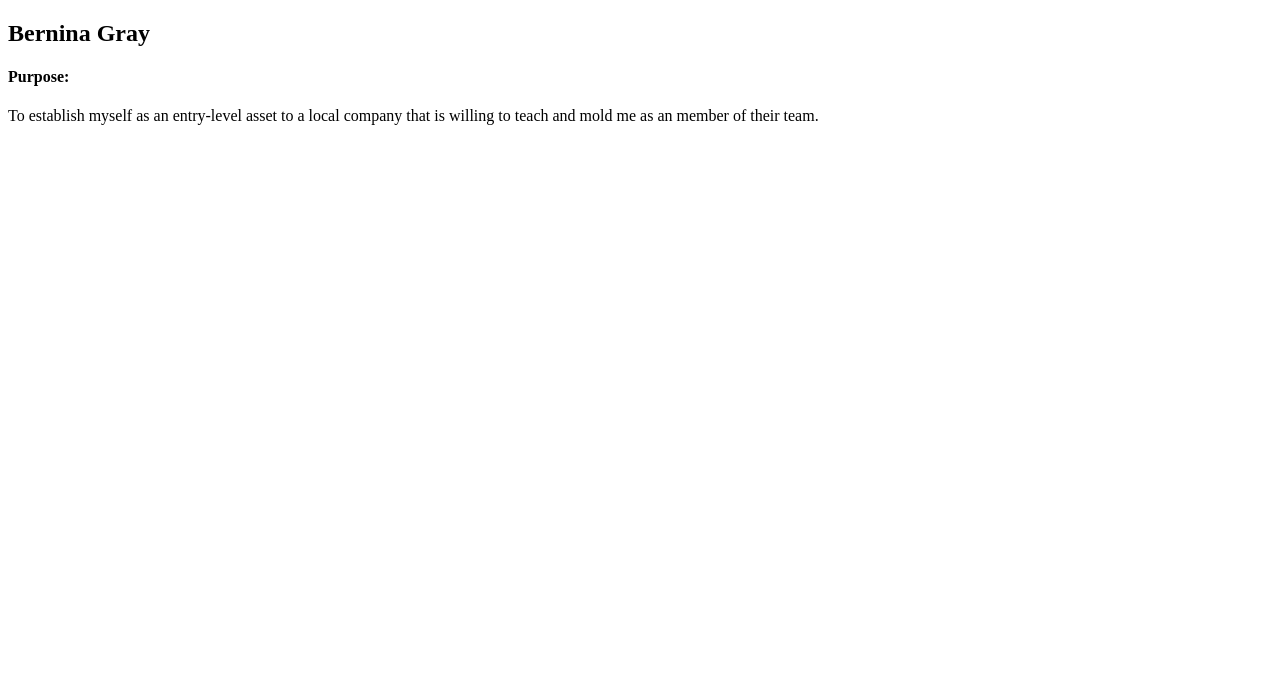
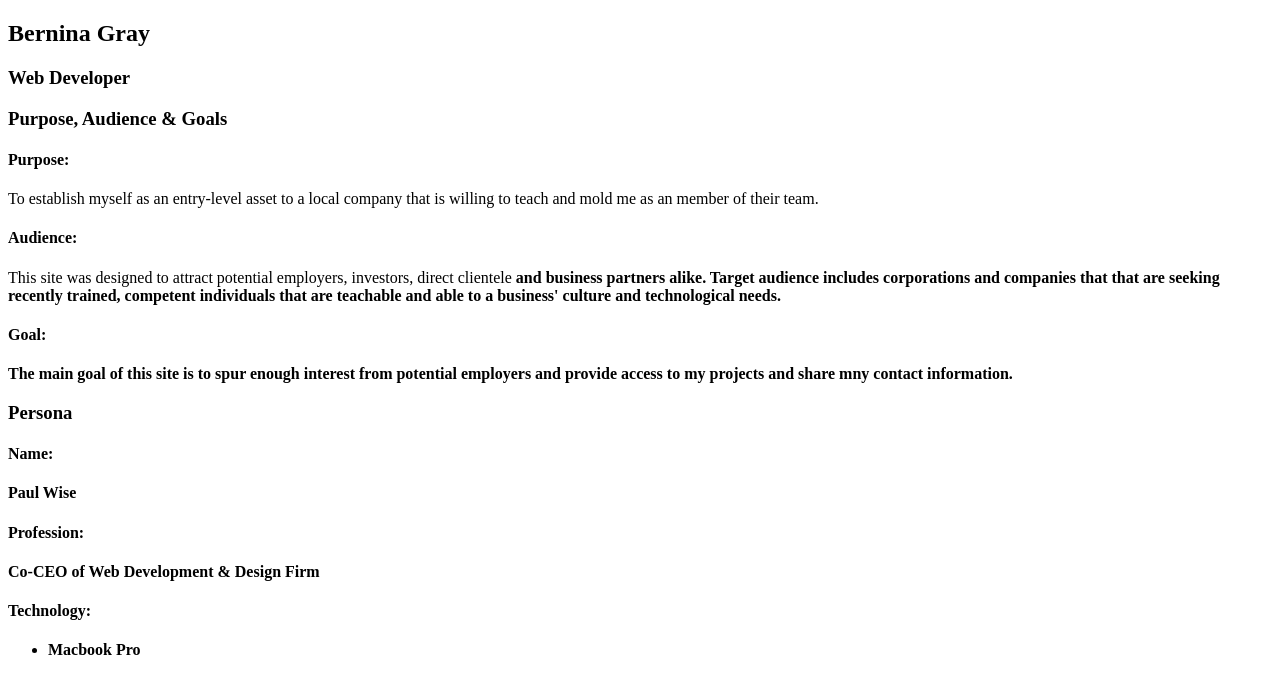
Before and after one commit to berninagray/bernina-gray, a PHP site: page /milestone-1.php in a window 1280 px wide. Shown: the top 694 px of the page. Run offline with PHP 8.4, Linux system fonts and the light colour scheme.

Commit message:
Test Test

```diff
--- a/public_html/documentation/milestone-1.php
+++ b/public_html/documentation/milestone-1.php
@@ -6,8 +6,27 @@
 	</head>
 	<body>
 		<h2>Bernina Gray</h2>
-		<h4>Purpose:</h4>
-		<p>To establish myself as an entry-level asset to a local company that is willing to
-			teach and mold me as an member of their team.</p>
+		<h3>Web Developer</h3>
+		<h3>Purpose, Audience & Goals</h3>
+			<h4>Purpose:</h4>
+				<p>To establish myself as an entry-level asset to a local company that is willing to
+				teach and mold me as an member of their team.</p>
+			<h4>Audience:</h4>
+				<p>This site was designed to attract potential employers, investors, direct clientele<b/>
+				and business partners alike. Target audience includes corporations and companies that <b/>
+				that are seeking recently trained, competent individuals that are teachable and able to <b/>
+				a business' culture and technological needs.</p>
+			<h4>Goal:</h4>
+				<p>The main goal of this site is to spur enough interest from potential employers and <b/>
+				provide access to my projects and share mny contact information.</p>
+		<h3>Persona</h3>
+			<h4>Name:</h4>
+				<p>Paul Wise</p>
+			<h4>Profession:</h4>
+				<p>Co-CEO of Web Development & Design Firm</p>
+			<h4>Technology:</h4>
+				<ul>
+					<li>Macbook Pro</li>
+				</ul>
 	</body>
 </html>
```
